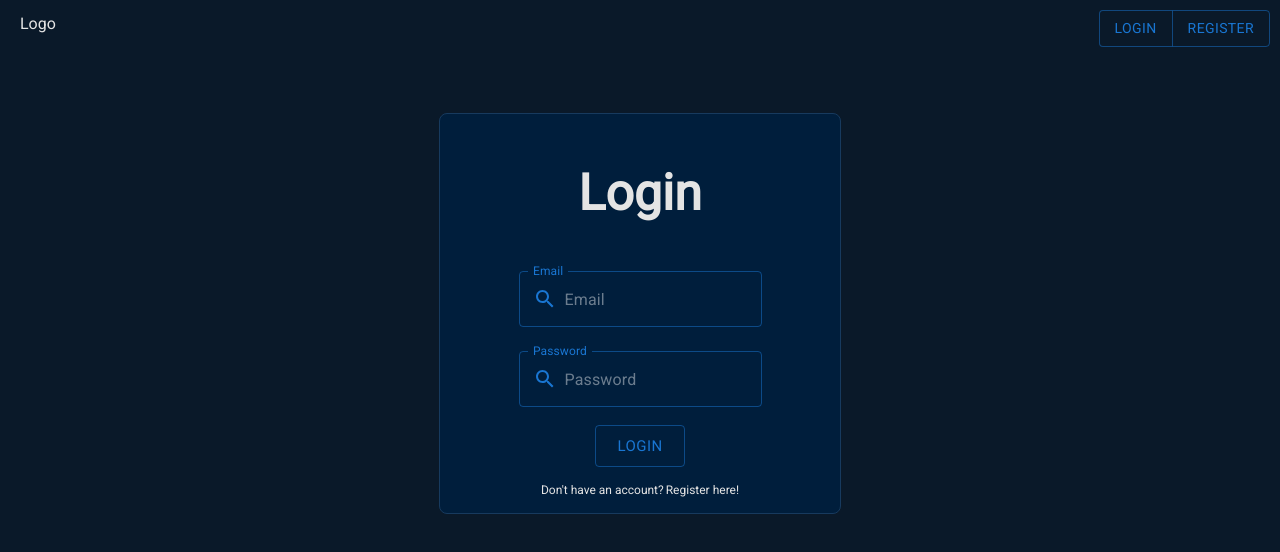
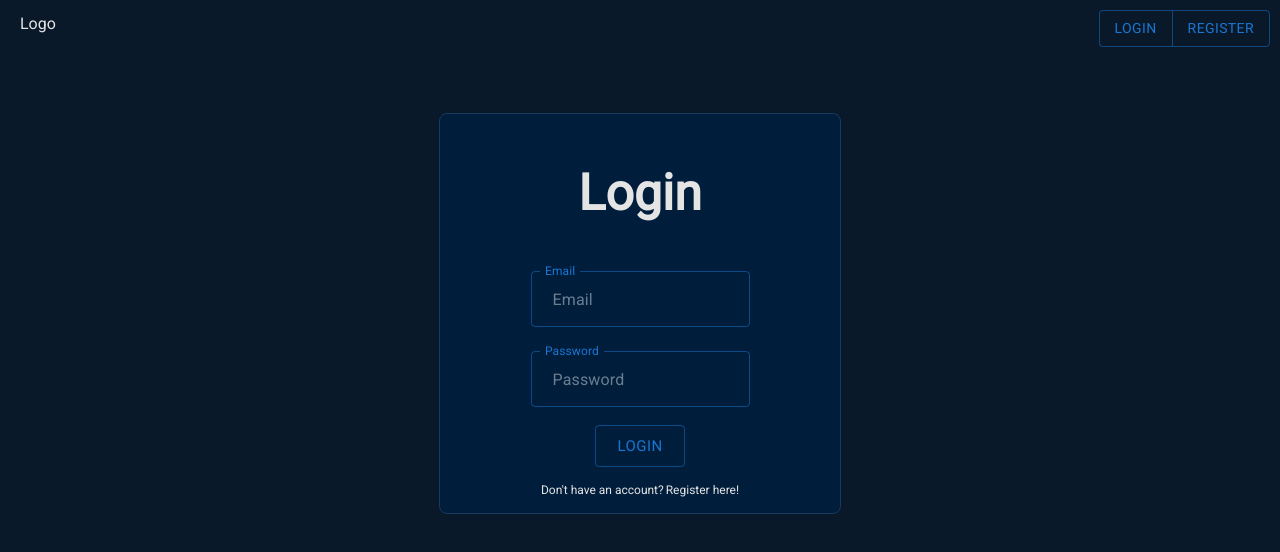
Before and after one commit to adnan-mujagic/tech-shop-frontend, a React (Create React App) app: page /login in a window 1280 px wide. Shown: the top 552 px of the page. Built offline with nearby package versions, Linux system fonts and the light colour scheme.

Commit message:
Conditionally rendering the serach icon in inputs

```diff
--- a/src/components/Header/Header.jsx
+++ b/src/components/Header/Header.jsx
@@ -80,6 +80,7 @@ function Header() {
             placeholder="Search"
             onFocus={() => setSearchFocused(true)}
             onChange={handleChange}
+            search
           />
           {products.length > 0 && searchFocused && (
             <SearchProductList products={products} />
--- a/src/components/Input/Input.jsx
+++ b/src/components/Input/Input.jsx
@@ -67,7 +67,9 @@ function Input({
       InputProps={{
         startAdornment: (
           <InputAdornment position="start">
-            <SearchIcon style={{ color: constants.colors.inputHover }} />
+            {search && (
+              <SearchIcon style={{ color: constants.colors.inputHover }} />
+            )}
           </InputAdornment>
         ),
       }}
```
